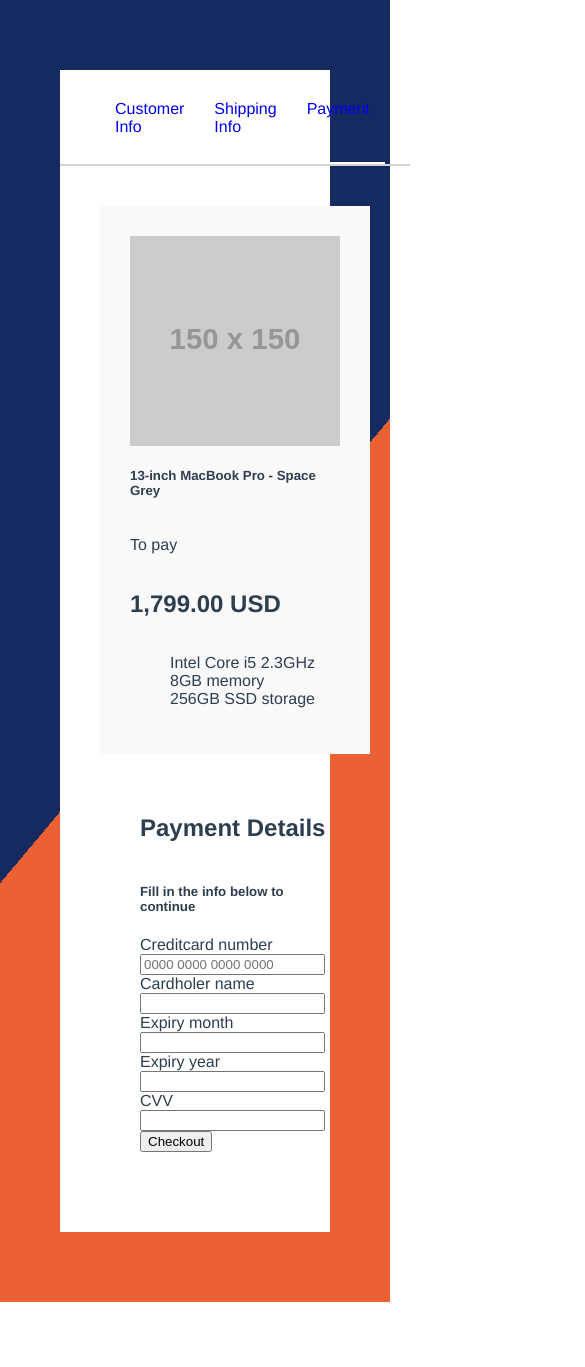
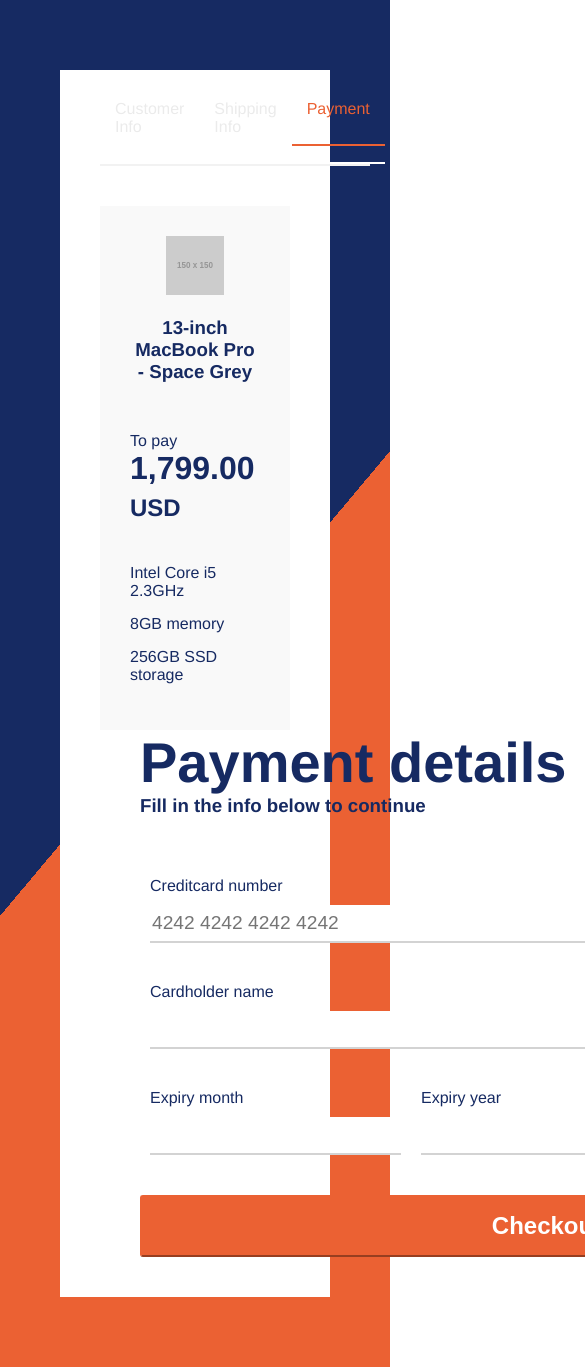
Before and after one commit to nicholasjhs/alaya-care, a Vue app: page / in a window 390 px wide. Shown: the top 1367 px of the page, 585 px wide, since content can reach past the window. Before the commit the page ends 1302 px from the top, so only its background shows below. Built offline with nearby package versions, Linux system fonts and the light colour scheme.

Commit message:
Finished the basic styling, missing validations and responsiveness

```diff
--- a/src/assets/css/checkout.scss
+++ b/src/assets/css/checkout.scss
@@ -2,13 +2,16 @@
     display: flex;
     flex-direction: column;
     background: #FFFFFF;
+
     .checkout-header {
+        display: flex;
         .checkout-nav {
             display: flex;
             width: 100%;
+            padding: 0px 40px;
             .nav-links {
                 display: flex;
-                border-bottom: 2px solid lightgrey;
+                border-bottom: 2px solid #F2F2F2;
                 width: 100%;
                 margin: 0px 0px;
                 padding: 0px 40px;
@@ -16,13 +19,21 @@
                 .nav-item {
                     border-bottom: 2px solid white;
                 }
-                .nav-item a {
-                    display: inline-block;
-                    padding: 30px 15px 26px 15px;
-                    text-decoration: none;
+                .nav-item {
+                    a {
+                        display: inline-block;
+                        padding: 30px 15px 26px 15px;
+                        text-decoration: none;
+                        color: #EBEBEB;
+                        font-weight: 500;
+                    }
+                    .active {
+                        color: #EB6133;
+                        border-bottom: 2px solid #EB6133;
+                    }
                 }
-                .nav-item:hover {
-                    border-bottom: 2px solid black;
+                .nav-item a:active {
+                    color: #EB6133;
                 }
             }
         }
@@ -33,9 +44,85 @@
         .checkout-product {
             background: #F9F9F9;
             padding: 30px;
+            .product-header {
+                width: 100%;
+                text-align: center;
+                margin-bottom: 30px;
+                .product-image {
+                    width: 45%;
+                }
+            }
+            .product-body {
+                p {
+                    margin: 0px;
+                }
+                .product-price {
+                    margin: 0px 0px 40px;
+                    font-size: 2rem;
+                    span {
+                        font-size: 1.5rem;
+                    }
+                }
+                .product-details {
+                    .product-item {
+                        margin-bottom: 15px;
+                    }
+                }
+            }
         }
-        .checkout-details {
-            padding: 40px;
+        .checkout-payment {
+            padding: 0px 40px;
+
+            .payment-header {
+                margin-bottom: 40px;
+                .payment-title {
+                    margin: 0px;
+                    font-size: 3.5rem;
+                }
+                .payment-subtitle {
+                    margin: 0px;
+                }
+            }
+            .payment-body {
+                .form {
+                    display: flex;
+                    flex-direction: column;
+                    .form-group {
+                        display: flex;
+                        flex-direction: column;
+                        flex: 1;
+                        margin: 20px 10px;
+                        .form-label {
+                            margin-bottom: 10px;
+                        }
+                        input[type=text] {
+                            outline: 0;
+                            border-bottom: 2px solid lightgrey;
+                            border-top: 0px;
+                            border-left: 0px;
+                            border-right: 0px;
+                            font-size: 1.2rem;
+                        }
+                        .form-input {
+                            padding: 7px 2px;
+                        }
+                    }
+                    .cc-expiry {
+                        display: flex;
+                        flex-direction: row;
+                        margin-bottom: 20px;
+                    }
+                    .form-btn {
+                        border-radius: 3px;
+                        border-color: #EB6133;
+                        background-color: #EB6133;
+                        padding: 15px 10px;
+                        font-size: 1.5rem;
+                        font-weight: 600;
+                        color: #FFFFFF;
+                    }
+                }
+            }
         }
     }
 }
--- a/src/assets/css/main.scss
+++ b/src/assets/css/main.scss
@@ -4,10 +4,10 @@
   margin: 0;
 }
 #app {
-    font-family: 'Avenir', Helvetica, Arial, sans-serif;
+    font-family: Helvetica, 'Avenir' , Arial, sans-serif;
     -webkit-font-smoothing: antialiased;
     -moz-osx-font-smoothing: grayscale;
-    color: #2c3e50;
+    color: #162A62;
     background: linear-gradient(140deg, #EB6133 50%, #162A62 50%);
     background: -o-linear-gradient(140deg, #EB6133 50%, #162A62 50%);
     background: -webkit-linear-gradient(140deg, #EB6133 50%, #162A62 50%);
@@ -15,6 +15,7 @@
     padding: 70px 60px;
     ul {
       list-style-type: none;
+      padding: 0px;
     }
 }
 
@@ -22,7 +23,6 @@
   display: flex;
   flex-direction: row;
   flex-wrap: wrap;
-  width: 100%;
 }
 
 .column {
--- a/src/components/CheckOut.vue
+++ b/src/components/CheckOut.vue
@@ -10,46 +10,60 @@
                       <a href="#">Shipping Info</a>
                   </li>
                   <li class="nav-item">
-                      <a href="#">Payment</a>
+                      <a class="active" href="#">Payment</a>
                   </li>
               </ul>
           </nav>
       </div>
       <div class="checkout-body row">
           <div class="column checkout-product">
+              <div class="product-header">
                 <img class="product-image" src="https://via.placeholder.com/150">
-              <h5 class="">13-inch MacBook Pro - Space Grey</h5>
-              <p class="">To pay</p>
-              <h2 class="">1,799.00 <span>USD</span></h2>
+                <h3 class="product-title">13-inch MacBook Pro - Space Grey</h3>
+              </div>
+              <div class="product-body">
+                <p class="to-pay">To pay</p>
+                <h2 class="product-price">1,799.00 <span>USD</span></h2>
                 <ul class="product-details">
-                  <li>Intel Core i5 2.3GHz</li>
-                  <li>8GB memory</li>
-                  <li>256GB SSD storage</li>
+                    <li class="product-item">Intel Core i5 2.3GHz</li>
+                    <li class="product-item">8GB memory</li>
+                    <li class="product-item">256GB SSD storage</li>
                 </ul>
+              </div>
 
           </div>
-          <div class="column checkout-details">
-              <h2 class="">Payment Details</h2>
-              <h5 class="">Fill in the info below to continue</h5>
-              <form>
-                  <div class="cc-number">
-                      <label for="ccnums">Creditcard number</label>
-                      <input type="text" id="ccnums" name="ccnums" placeholder="0000 0000 0000 0000">
+          <div class="column checkout-payment">
+              <div class="payment-header">
+                <h1 class="payment-title">Payment details</h1>
+                <h3 class="payment-subtitle">Fill in the info below to continue</h3>
               </div>
-                  <div class="cc-name">
-                      <label for="ccname">Cardholer name</label>
-                      <input type="text" id="ccname" name="ccname" placeholder="">
+              <div class="payment-body">
+                <form class="form">
+                    <div class="cc-number form-group">
+                        <label class="form-label" for="ccnums">Creditcard number</label>
+                        <input class="form-input" type="text" id="ccnums" name="ccnums" placeholder="4242 4242 4242 4242">
+                    </div>
+                    <div class="cc-name form-group">
+                        <label class="form-label" for="ccname">Cardholder name</label>
+                        <input class="form-input" type="text" id="ccname" name="ccname" placeholder="">
                     </div>
                     <div class="cc-expiry">
-                    <label for="ccmonth">Expiry month</label>
-                    <input type="text" id="ccmonth" name="ccmonth" placeholder="">
-                    <label for="ccyear">Expiry year</label>
-                    <input type="text" id="ccyear" name="ccyear" placeholder="">
-                    <label for="cvv">CVV</label>
-                    <input type="text" id="cvv" name="cvv" placeholder="">
+                        <div class="form-group">
+                            <label class="form-label" for="ccmonth">Expiry month</label>
+                            <input class="form-input" type="text" id="ccmonth" name="ccmonth" placeholder="">
                         </div>
-                  <button>Checkout</button>
+                        <div class="form-group">
+                            <label class="form-label" for="ccyear">Expiry year</label>
+                            <input class="form-input" type="text" id="ccyear" name="ccyear" placeholder="">
+                        </div>
+                        <div class="form-group">
+                            <label class="form-label" for="cvv">CVV</label>
+                            <input class="form-input" type="text" id="cvv" name="cvv" placeholder="">
+                        </div>
+                    </div>
+                    <button class="form-btn">Checkout</button>
                 </form>
+              </div>
           </div>
       </div>
       <div class="checkout-footer">
```
Lines whose indentation alone changed are shown as unchanged.
